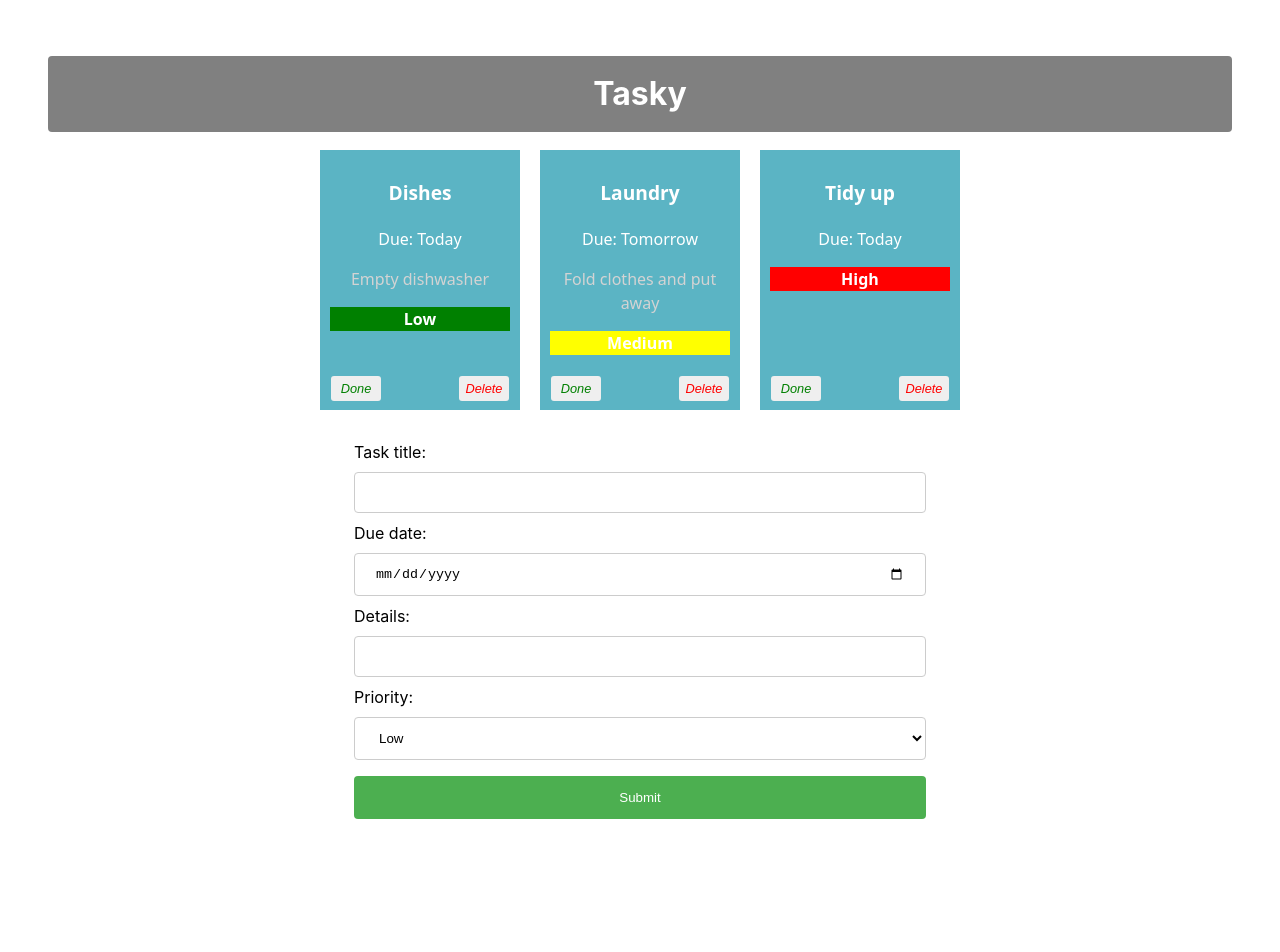
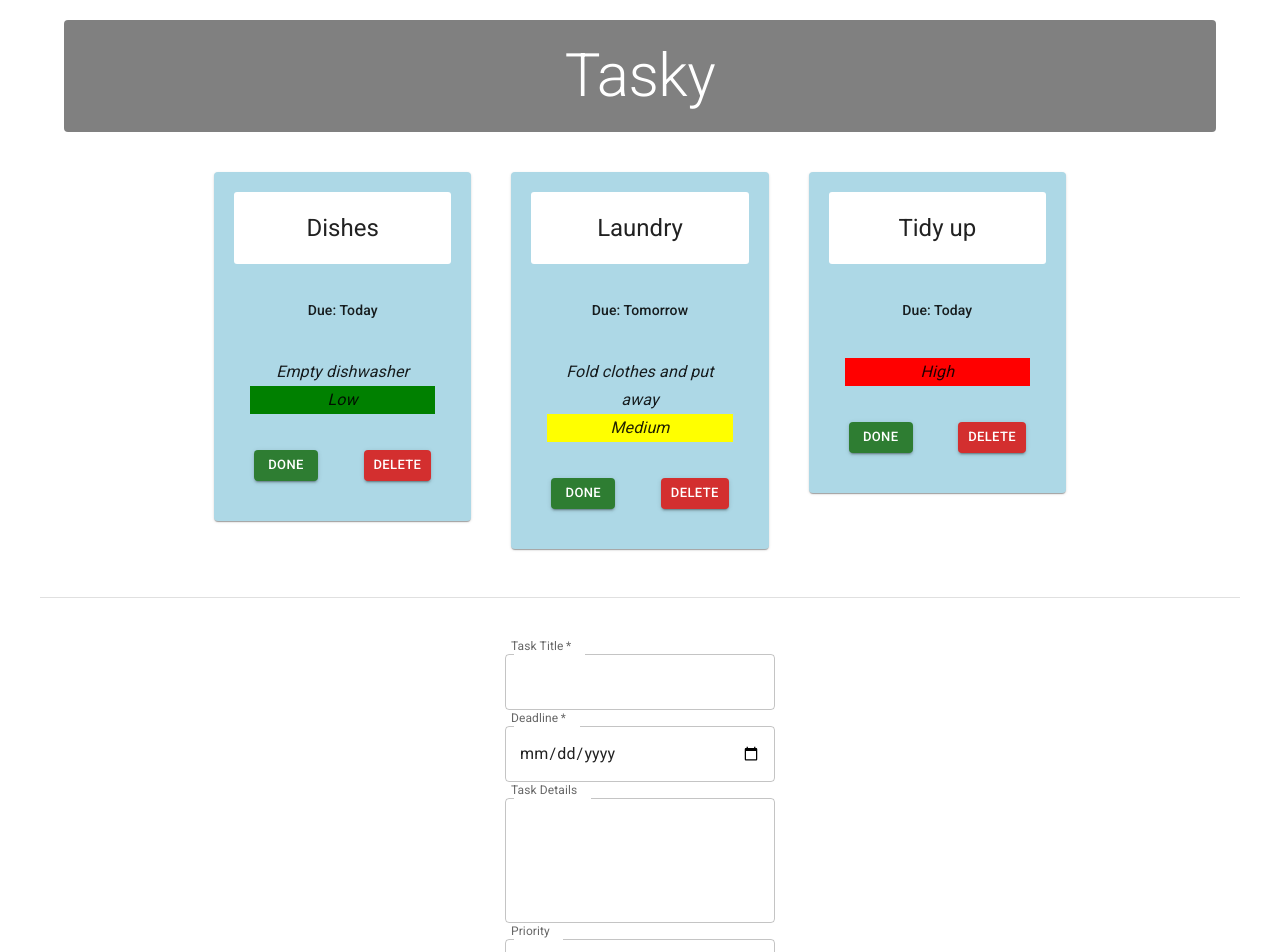
Before and after one commit to KamilPawlowski1510/react-basics-labs-2026, a React (Vite) app in the folder tasky/: page / in a window 1280 px wide. Shown: the top 952 px of the page. Before the commit the page ends 895 px from the top, so only its background shows below. Built offline with nearby package versions, Linux system fonts and the light colour scheme.

Commit message:
Tasky Lab 3 done

```diff
--- a/tasky/index.html
+++ b/tasky/index.html
@@ -1,13 +1,19 @@
 <!doctype html>
 <html lang="en">
+
 <head>
   <meta charset="UTF-8" />
   <link rel="icon" type="image/svg+xml" href="/favicon.svg" />
   <meta name="viewport" content="width=device-width, initial-scale=1.0" />
   <title>tasky</title>
+  <link rel="preconnect" href="https://fonts.googleapis.com" />
+  <link rel="preconnect" href="https://fonts.gstatic.com" crossorigin />
+  <link rel="stylesheet" href="https://fonts.googleapis.com/css2?family=Roboto:wght@300;400;500;700&display=swap" />
 </head>
+
 <body>
   <div id="root"></div>
   <script type="module" src="/src/main.jsx"></script>
 </body>
+
 </html>
--- a/tasky/package.json
+++ b/tasky/package.json
@@ -10,6 +10,10 @@
     "preview": "vite preview"
   },
   "dependencies": {
+    "@emotion/react": "^11.14.0",
+    "@emotion/styled": "^11.14.1",
+    "@mui/icons-material": "^9.4.0",
+    "@mui/material": "^9.4.0",
     "react": "^19.2.8",
     "react-dom": "^19.2.8",
     "uuid": "^14.0.2"
--- a/tasky/src/App.css
+++ b/tasky/src/App.css
@@ -4,7 +4,7 @@ body {
   font-weight: 400;
 }
 
-h1 {
+/* h1 {
   text-align: center;
   background-color: grey;
   color: white;
@@ -12,17 +12,18 @@ h1 {
   margin: 8px 0;
   border: none;
   border-radius: 4px;
-}
+} */
 
-div {
+
+/* div {
   padding: 20px;
 }
 
 .container {
   text-align: center;
-}
+} */
 
-.card {
+/* .card {
   display: inline-block;
   vertical-align: top;
   font-family: system-ui;
@@ -42,11 +43,7 @@ div {
 }
 
 .description {
-  color: lightgray;
-}
-
-.priority {
-  font-weight: bold;
+  font-style: italic;
 }
 
 button {
@@ -73,7 +70,11 @@ button {
   color: red;
 }
 
-input[type=text], input[type=date], select {
+.priority {
+  font-weight: bold;
+}*/
+
+/* input[type=text], input[type=date], select {
   width: 100%;
   padding: 12px 20px;
   margin: 8px 0;
@@ -101,6 +102,4 @@ input[type=submit]:hover {
 
 form {
   text-align: left;
-  width: 50%;
-  margin: auto;
-}
+} */
--- a/tasky/src/App.jsx
+++ b/tasky/src/App.jsx
@@ -3,6 +3,10 @@ import './App.css';
 import Task from './components/Task';
 import AddTaskForm from './components/Form';
 import { v4 as uuidv4 } from 'uuid';
+import Typography from '@mui/material/Typography';
+import Container from '@mui/material/Container';
+import Grid from '@mui/material/Grid';
+
 
 function App() {
   const [taskState, setTaskState] = useState({
@@ -70,20 +74,72 @@ function App() {
 
   return (
     <div className="container">
-      <h1>Tasky</h1>
+      {/* App Header */}
+      <Container component="main">
+        <Typography
+          component="h1"
+          variant="h2"
+          align="center"
+          gutterBottom
+          sx={{
+            backgroundColor: 'gray',
+            textAlign: 'center',
+            color: 'white',
+            padding: '20px',
+            margin: '20px 0 40px 0',
+            borderRadius: '4px'
+          }}
+        >
+          Tasky
+        </Typography>
+      </Container>
+      {/* End App Header */}
+
+      {/* Task Card Grid */}
+      <Container maxWidth="md" component="main">
+        <Grid
+          container
+          spacing={5}
+          sx={{
+            justifyContent: "center"
+          }}
+        >
           {taskState.tasks.map((task, index) => (
             <Task
               title={task.title}
               description={task.description}
               deadline={task.deadline}
               priority={task.priority}
+              done={task.done}
               key={task.id}
-          done={task.done}
               markDone={() => doneHandler(index)}
               deleteTask={() => deleteHandler(index)}
             />
           ))}
-      <AddTaskForm submit={formSubmitHandler} change={formChangeHandler} />
+        </Grid>
+      </Container>
+      {/* End Task Card Grid */}
+
+      {/* Footer - Add Task Form */}
+      <Container
+        component="footer"
+        sx={{
+          borderTop: (theme) => `1px solid ${theme.palette.divider}`,
+          my: 6,
+          py: 6,
+        }}
+      >
+        <Grid container sx={{
+          justifyContent: "center"
+        }}>
+          <AddTaskForm
+            submit={formSubmitHandler}
+            change={formChangeHandler}
+          />
+        </Grid>
+      </Container>
+      {/* End Footer */}
+
     </div>
   );
 
--- a/tasky/src/components/Form.jsx
+++ b/tasky/src/components/Form.jsx
@@ -1,33 +1,88 @@
+import Box from '@mui/material/Box';
+import TextField from '@mui/material/TextField';
+import Button from '@mui/material/Button';
+import Autocomplete from '@mui/material/Autocomplete';
 const AddTaskForm = (props) => {
 
     return (
-        <div>
-            <form onSubmit={props.submit}>
-                <label>
-                    Task title:
-                    <input type="text" name="title" required onChange={(event) => props.change(event)} />
-                </label>
-                <br />
-                <label>
-                    Due date:
-                    <input type="date" name="deadline" required onChange={(event) => props.change(event)} />
-                </label>
-                <br />
-                <label>
-                    Details:
-                    <input type="text" name="description" onChange={(event) => props.change(event)} />
-                </label>
-                <label>
-                    Priority:
-                    <select name="priority" onChange={(event) => props.change(event)} >
-                        <option value="Low">Low</option>
-                        <option value="Medium">Medium</option>
-                        <option value="High">High</option>
-                    </select>
-                </label>
-                <input type="submit" value="Submit" />
-            </form>
-        </div>
+        <Box
+            component="form"
+            sx={{
+                '& .MuiOutlinedInput-root': { m: 1, width: '30ch' },
+            }}
+            onSubmit={props.submit}
+        >
+            <div>
+                <TextField
+                    required
+                    id="outlined-required"
+                    name="title"
+                    label="Task Title"
+                    slotProps={{ inputLabel: { shrink: true } }}
+                    onChange={(event) => props.change(event)}
+                />
+            </div>
+
+            <div>
+                <TextField
+                    required
+                    name="deadline"
+                    label="Deadline"
+                    slotProps={{ inputLabel: { shrink: true } }}
+                    type="date"
+                    onChange={(event) => props.change(event)}
+                />
+            </div>
+
+            <div>
+                <TextField
+                    name="description"
+                    id="outlined-multiline-static"
+                    label="Task Details"
+                    slotProps={{ inputLabel: { shrink: true } }}
+                    multiline
+                    rows={4}
+                    onChange={(event) => props.change(event)}
+                />
+            </div>
+
+            <div>
+                <Autocomplete
+                    options={["Low", "Medium", "High"]}
+                    defaultValue="Low"
+                    onChange={(event, value) => {
+                        props.change({
+                            target: {
+                                name: "priority",
+                                value: value
+                            }
+                        });
+                    }}
+                    renderInput={(params) => (
+                        <TextField
+                            {...params}
+                            label="Priority"
+                        />
+                    )}
+                />
+            </div>
+
+            <div>
+                <Button
+                    type="submit"
+                    variant="contained"
+                    color="primary"
+                    sx={{
+                        m: 1,
+                        p: 1,
+                        width: '95%'
+                    }}
+                >
+                    Add Task
+                </Button>
+            </div>
+        </Box>
+
     )
 };
 
--- a/tasky/src/components/Task.jsx
+++ b/tasky/src/components/Task.jsx
@@ -1,14 +1,103 @@
+import Box from '@mui/material/Box';
+import Button from '@mui/material/Button';
+import Card from '@mui/material/Card';
+import CardActions from '@mui/material/CardActions';
+import CardContent from '@mui/material/CardContent';
+import CardHeader from '@mui/material/CardHeader';
+import Grid from '@mui/material/Grid';
+import Typography from '@mui/material/Typography';
+
 const Task = (props) => {
 
     return (
-        <div className="card" style={{ backgroundColor: props.done ? 'lightgrey' : '#5bb4c4' }}>
-            <p className="title">{props.title}</p>
-            <p>Due: {props.deadline}</p>
-            <p className="description">{props.description}</p>
-            <p className="priority" style={{ backgroundColor: props.priority == "Low" ? 'green' : props.priority == "Medium" ? 'yellow': 'red' }}>{props.priority}</p>
-            <button onClick={props.markDone} className='doneButton'>Done</button>
-            <button className='deleteButton' onClick={props.deleteTask}>Delete</button>
-        </div>
+        <Grid
+            key={props.id}
+            size={{ xs: 12, md: 4 }}
+        >
+            <Card
+                sx={{
+                    backgroundColor: props.done ? 'lightgrey' : 'lightblue',
+                    padding: '20px'
+                }}
+            >
+                <CardHeader
+                    title={props.title}
+                    sx={{
+                        backgroundColor: 'white',
+                        borderRadius: '3px',
+                        padding: '20px',
+                        textAlign: 'center'
+                    }}
+                />
+
+                <CardContent>
+                    <Box
+                        sx={{
+                            display: 'flex',
+                            justifyContent: 'center',
+                            alignItems: 'baseline',
+                            mb: 2,
+                            padding: '20px'
+                        }}
+                    >
+                        <Typography
+                            component="p"
+                            variant="subtitle2"
+                            color="text.primary"
+                        >
+                            Due: {props.deadline}
+                        </Typography>
+                    </Box>
+
+                    <Typography
+                        component="p"
+                        variant="subtitle1"
+                        align="center"
+                        sx={{ fontStyle: 'italic' }}
+                    >
+                        {props.description}
+                    </Typography>
+
+                    <Typography
+                        component="p"
+                        variant="subtitle1"
+                        align="center"
+                        sx={{
+                            fontStyle: 'italic',
+                            bgcolor: props.priority == "Low" ? 'green' : props.priority == "Medium" ? 'yellow': 'red'
+                        }}
+                    >
+                        {props.priority}
+                    </Typography>
+                </CardContent>
+
+                <CardActions
+                    sx={{
+                        justifyContent: 'space-between',
+                        padding: '20px'
+                    }}
+                >
+                    <Button
+                        variant="contained"
+                        size="small"
+                        color="success"
+                        onClick={props.markDone}
+                    >
+                        Done
+                    </Button>
+
+                    <Button
+                        variant="contained"
+                        size="small"
+                        color="error"
+                        onClick={props.deleteTask}
+                    >
+                        Delete
+                    </Button>
+                </CardActions>
+            </Card>
+        </Grid>
+
     )
 
 
```
Also changed, not shown: 1 other file (tests, documents, lock files or other folders). Lines whose indentation alone changed are shown as unchanged.
